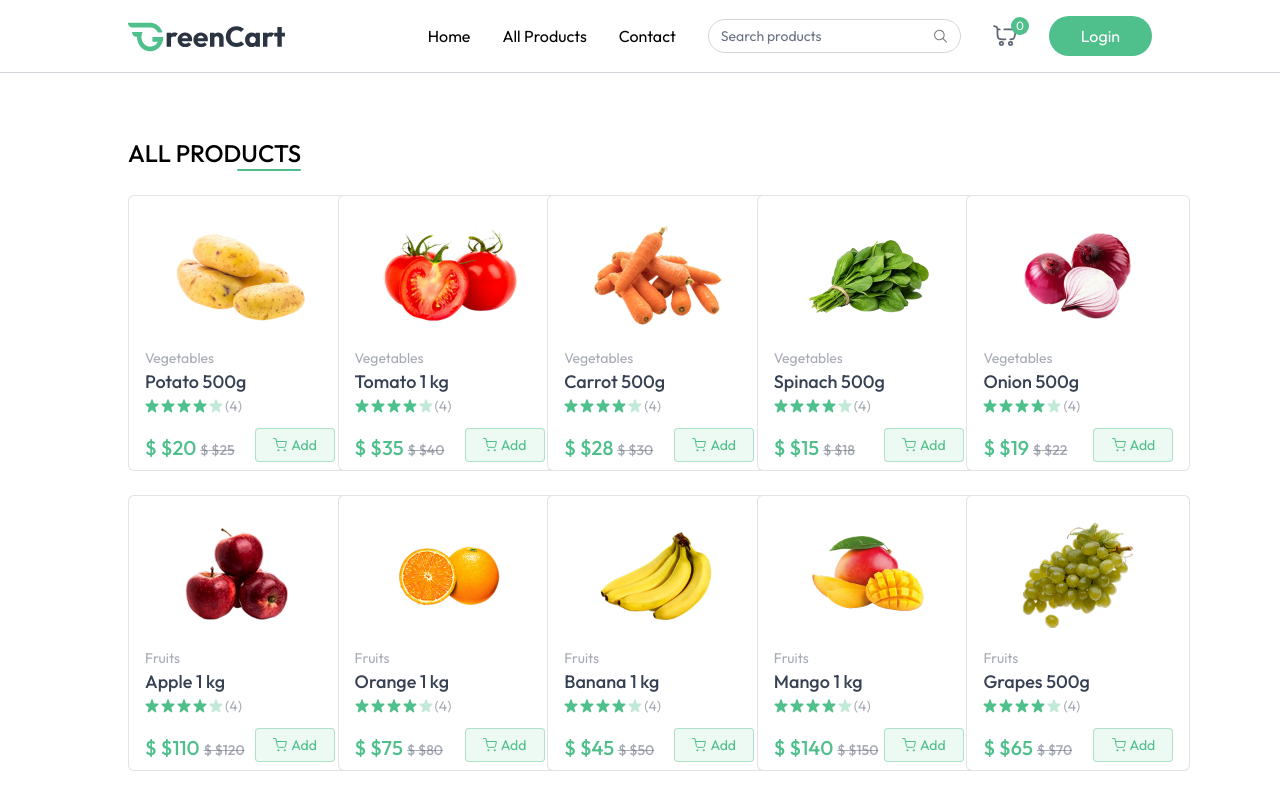
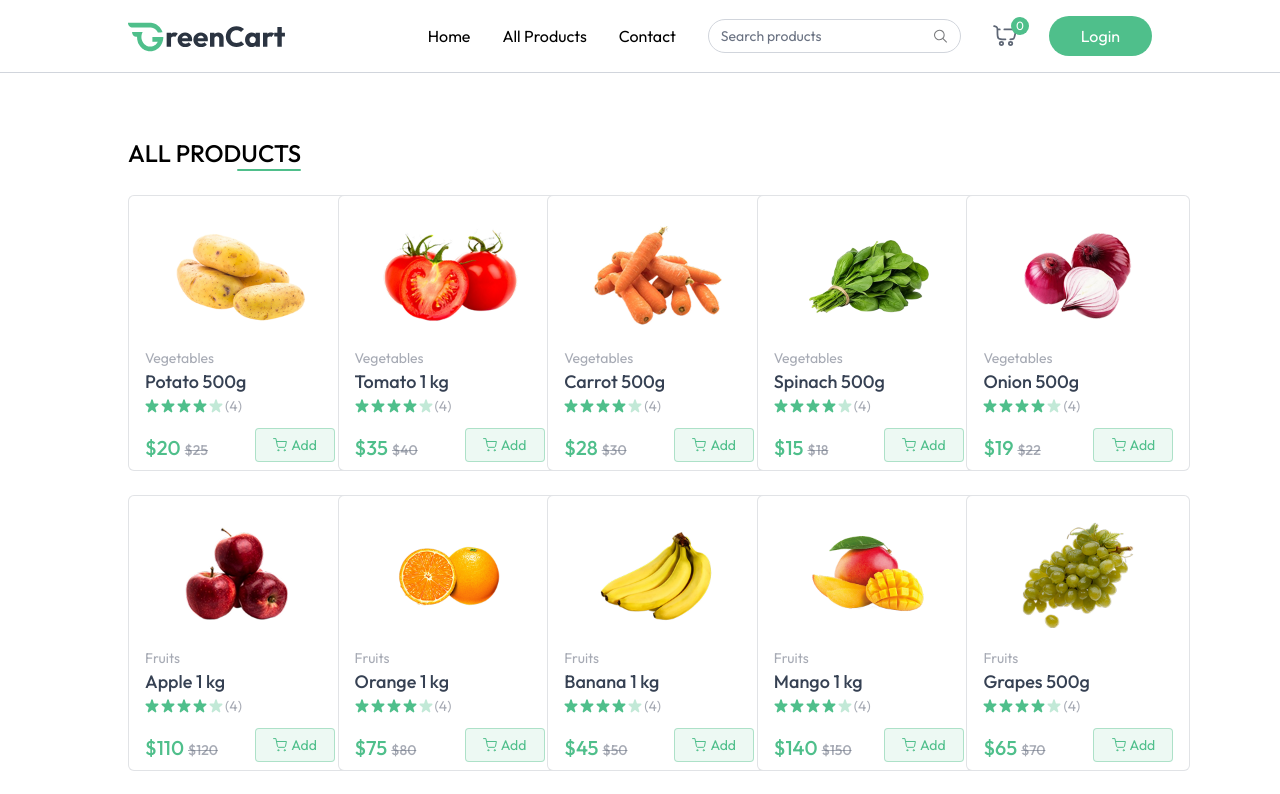
Before and after one commit to leemutai/GreenGro, a React (Vite) app in the folder client/: page /products in a window 1280 px wide. Shown: the top 794 px of the page. Built offline with nearby package versions, Linux system fonts and the light colour scheme.

Commit message:
style(my-orders): enhanced amount column visibility and spacing Adjusted layout of sibling elements to ensure the amount stands out clearly Used spacing utilities and flex alignment to improve readability across devices

```diff
--- a/client/src/components/ProductCard.jsx
+++ b/client/src/components/ProductCard.jsx
@@ -44,9 +44,11 @@
           </div>
           <div className="flex items-end justify-between mt-3">
             <p className="md:text-xl text-base font-medium text-primary">
-              {currency} ${product.offerPrice}{" "}
+              {currency}
+              {product.offerPrice}{" "}
               <span className="text-gray-500/60 md:text-sm text-xs line-through">
-                {currency} ${product.price}
+                {currency}
+                {product.price}
               </span>
             </p>
             <div
--- a/client/src/pages/MyOrders.jsx
+++ b/client/src/pages/MyOrders.jsx
@@ -56,7 +56,7 @@
                 </div>
               </div>
 
-              <div className="text-primary text-lg font-medium">
+              <div className="flex flex-col justify-center md:ml-8 mb-4 md:mb-0">
                 <p>Quantity: {item.quantity || "1"}</p>
                 <p>Status: {order.status}</p>
                 <p>Date: {new Date(order.createdAt).toLocaleDateString()}</p>
```
